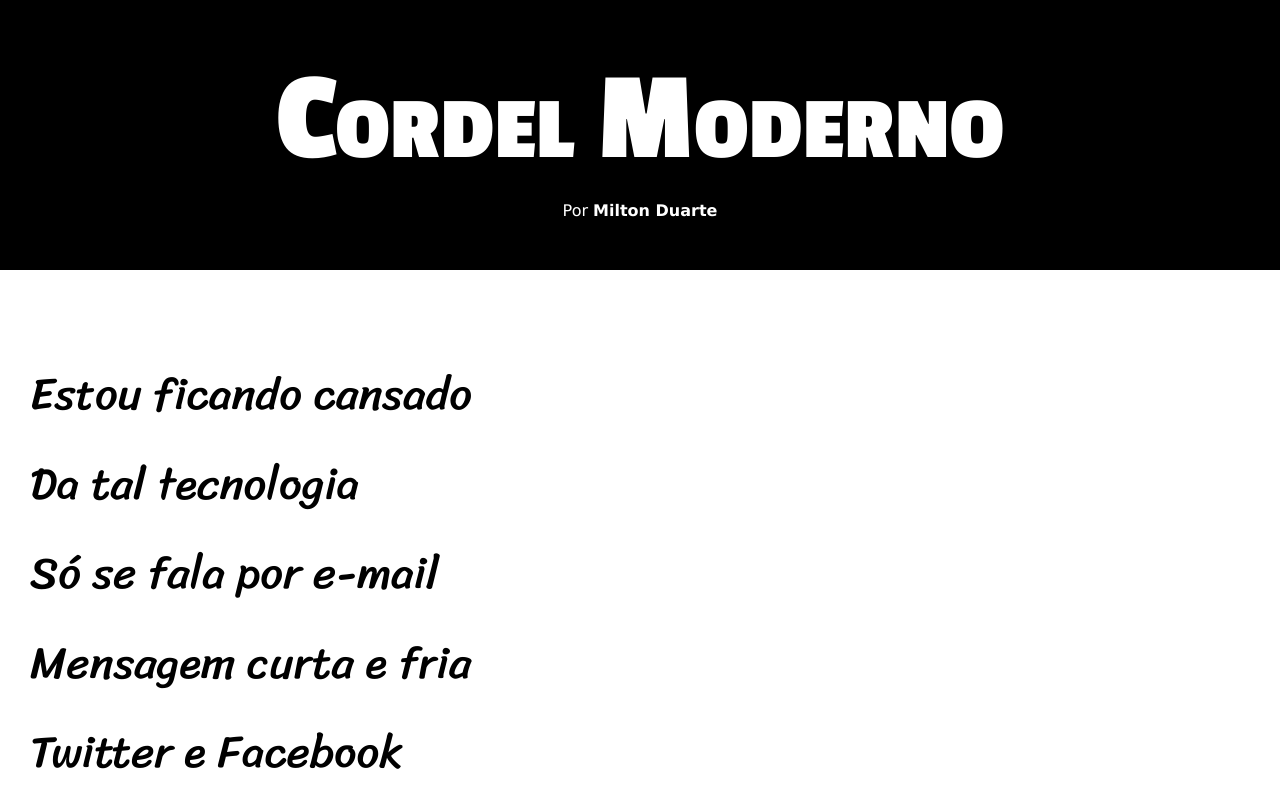
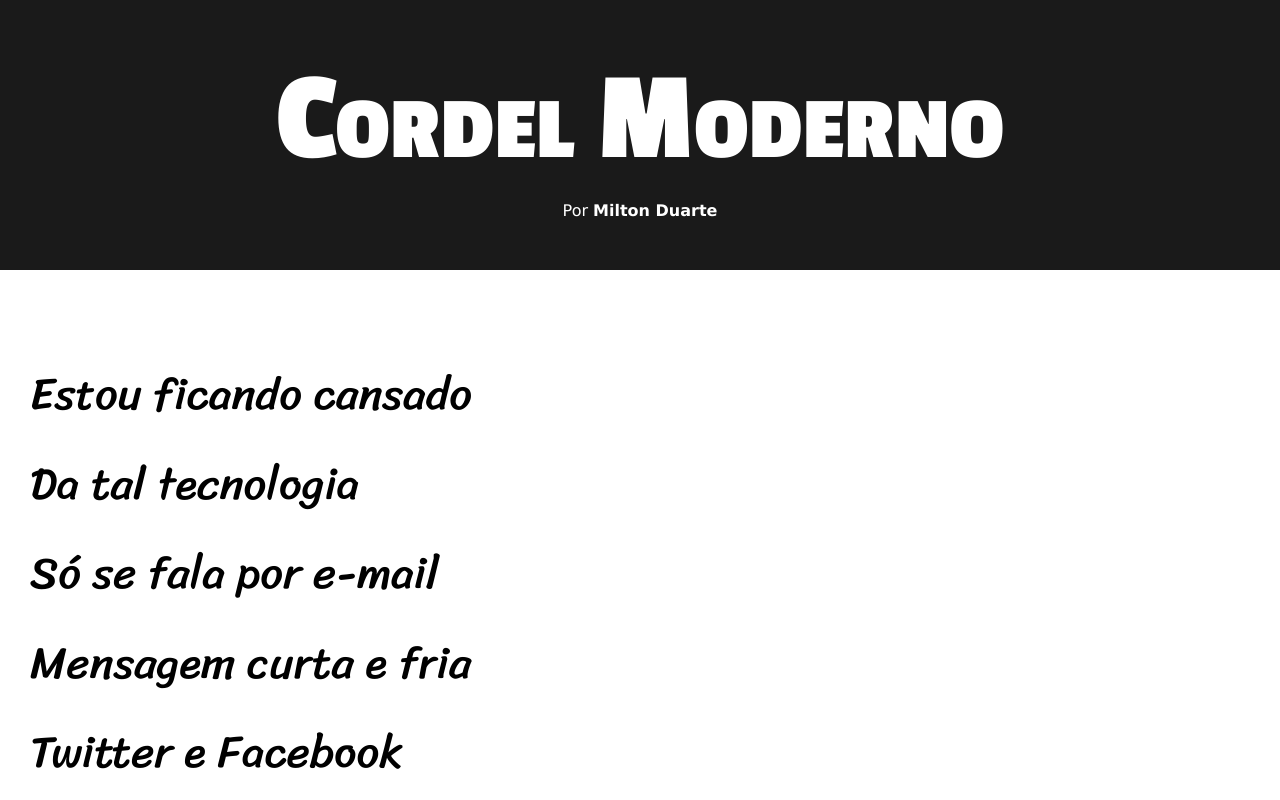
Before and after one commit to luiz-art-69/projeto-cordel, a plain HTML site: page index.html in a window 1280 px wide. Shown: the top 800 px of the page. Drawn offline with Linux system fonts and the light colour scheme.

Commit message:
Update style.css

```diff
--- a/estilo/style.css
+++ b/estilo/style.css
@@ -22,7 +22,7 @@ html, body {
 
 header {
     text-align: center;
-    background-color: black;
+    background-color: rgb(26, 26, 26);
     margin: 0px;
     padding: 50px;
 }
```
